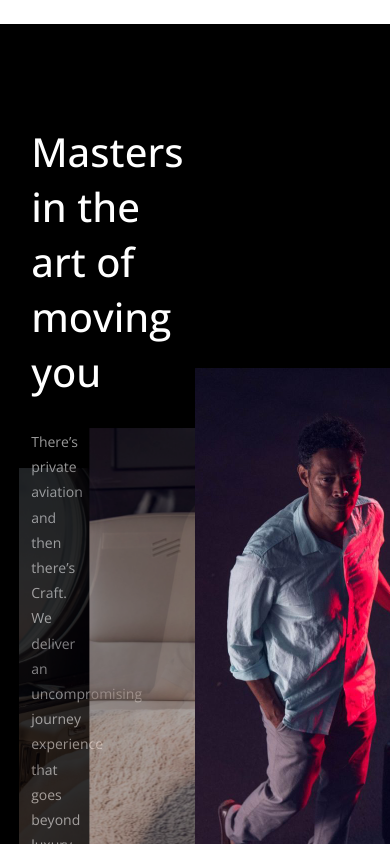
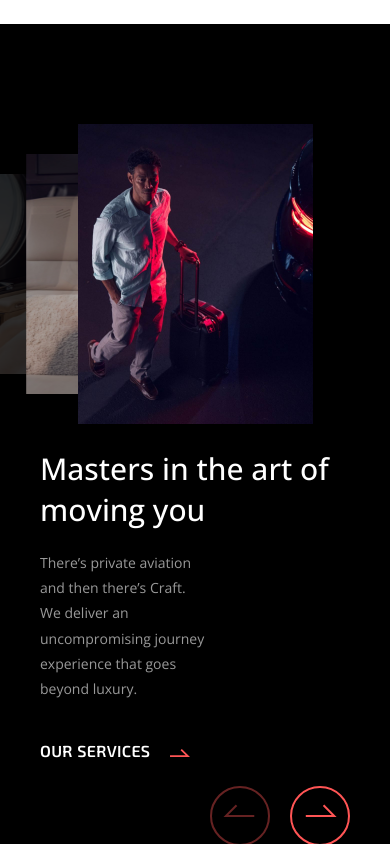
Before and after one commit to Kimbangul/craftcharter, a React (Create React App) app: page / in a window 390 px wide. Shown: the part 820-1664 px from the top of the page. Built offline with nearby package versions, Linux system fonts and the light colour scheme; grey boxes are pictures that could not be loaded.

Commit message:
style: add media query

```diff
--- a/src/components/header/Nav.tsx
+++ b/src/components/header/Nav.tsx
@@ -3,6 +3,7 @@
 import { menu, info } from 'components/header/menu';
 import { Social, Credit } from 'components/common/social/Social';
 import NavBgImg from 'components/header/NavBgImg';
+import SideCta from 'components/side/SideCta';
 
 import { NavPropsType } from 'components/header/type';
 import { ReactComponent as CLOSE } from 'assets/image/common/close.svg';
@@ -54,6 +55,7 @@
             <li className='Nav__footer-info-copy'>© 2023 Craft</li>
           </ul>
         </div>
+        <SideCta />
       </nav>
     </div>
   );
--- a/src/components/introduce/Introduce.tsx
+++ b/src/components/introduce/Introduce.tsx
@@ -25,7 +25,7 @@
             <div className='Introduce__text-container'>
               <h2 className='Introduce__title'>
                 Masters in the art of
-                <br /> moving you
+                <br className='pc-only' /> moving you
               </h2>
               <p className='Introduce__desc'>
                 There’s private aviation and then there’s Craft. We deliver an uncompromising journey experience that goes beyond luxury.
@@ -39,7 +39,7 @@
             <div className='Introduce__text-container'>
               <h2 className='Introduce__title'>
                 Obsessive attention
-                <br /> to detail
+                <br className='pc-only' /> to detail
               </h2>
               <p className='Introduce__desc'>
                 Every moment is crafted from the second you arrive – From our bespoke cabin interiors to our custom in-flight hospitality.
@@ -53,7 +53,7 @@
             <div className='Introduce__text-container'>
               <h2 className='Introduce__title'>
                 Feel completely at
-                <br /> home
+                <br className='pc-only' /> home
               </h2>
               <p className='Introduce__desc'>
                 Your comfort and safety are our top priorities. Our state-of-the-art systems and specialized operational procedures are engrained in our
--- a/src/components/main/Main.tsx
+++ b/src/components/main/Main.tsx
@@ -8,6 +8,7 @@
 
 const Main = () => {
   const mainRef = useRef<null | HTMLDivElement>(null);
+  const [isVisible, setIsVisible] = useState(false);
 
   const scroll = useScroll();
 
@@ -18,6 +19,7 @@
 
   const onMoveSection = useCallback(() => {
     console.log(scrollDir);
+    if (!isVisible) return;
     if (scrollDir === 'up') {
       window.scrollTo({ top: 0 });
     }
@@ -26,20 +28,19 @@
       console.log(window.innerHeight);
       window.scrollTo({ top: window.innerHeight });
     }
-  }, [scrollDir]);
+  }, [scrollDir, isVisible]);
 
-  useEffect(() => {
-    onMoveSection();
-  }, [onMoveSection]);
+  // useEffect(() => {
+  //   onMoveSection();
+  // }, [onMoveSection]);
 
   const observer = useObserver(
     (entry: IntersectionObserverEntry[]) => {
       if (entry[0].isIntersecting) {
-        // document.addEventListener('scroll', onMoveSection);
+        setIsVisible(false);
       } else {
-        // document.removeEventListener('scroll', onMoveSection);
+        setIsVisible(true);
       }
-      // console.log(entry[0].isIntersecting);
     },
     { threshold: 0.5 }
   );
--- a/src/style/components/header/Header.scss
+++ b/src/style/components/header/Header.scss
@@ -68,9 +68,12 @@
   }
 
   @media (max-width: $pc-width) {
+    &.up {
+      top: -9rem;
+    }
     &__btn {
       &--contact {
-        display: none;
+        display: none !important;
       }
     }
   }
--- a/src/style/components/header/Nav.scss
+++ b/src/style/components/header/Nav.scss
@@ -172,6 +172,17 @@
           visibility 0.3s,
           left 0.3s;
       }
+
+      & .SideCta {
+        display: block;
+        position: static;
+        transform: none;
+        width: 100%;
+        grid-area: e;
+        &:hover .SideCta__text {
+          transform: none;
+        }
+      }
     }
 
     &__btn {
@@ -184,7 +195,8 @@
       grid-template:
         'a a' auto
         'c c' 1fr
-        'd d' auto;
+        'd d' auto
+        'e e' auto;
     }
 
     &__img-container {
@@ -205,9 +217,12 @@
     &__footer {
       flex-direction: column;
       align-items: stretch;
+      padding: 0 4rem 4rem 4rem;
 
       &-info {
         margin-top: 4rem;
+        gap: 1rem 2rem !important;
+        flex-wrap: wrap;
       }
     }
   }
--- a/src/style/components/introduce/Introduce.scss
+++ b/src/style/components/introduce/Introduce.scss
@@ -146,4 +146,41 @@
       object-fit: cover;
     }
   }
+
+  @media (max-width: $tb-width) {
+    & {
+      padding-bottom: 6rem;
+    }
+    &__inner {
+      flex-direction: column-reverse;
+    }
+
+    &__img-container {
+      width: 23.5rem;
+      height: 30rem;
+      margin-right: auto;
+      margin-left: 0;
+    }
+
+    &__slider {
+      width: 100%;
+      margin-left: 0;
+      padding: 2rem 4rem 0 4rem !important;
+      display: flex;
+      flex-wrap: wrap;
+    }
+
+    &__title {
+      font-size: 3rem;
+      margin-top: 0.4rem;
+    }
+
+    &__desc {
+      margin-top: 2rem;
+    }
+
+    &__btn {
+      margin-top: 4rem;
+    }
+  }
 }
--- a/src/style/global.scss
+++ b/src/style/global.scss
@@ -61,3 +61,10 @@
   width: 0;
   height: 0;
 }
+
+.pc-only {
+  display: inherit;
+  @media (max-width: $pc-width) {
+    display: none;
+  }
+}
```
